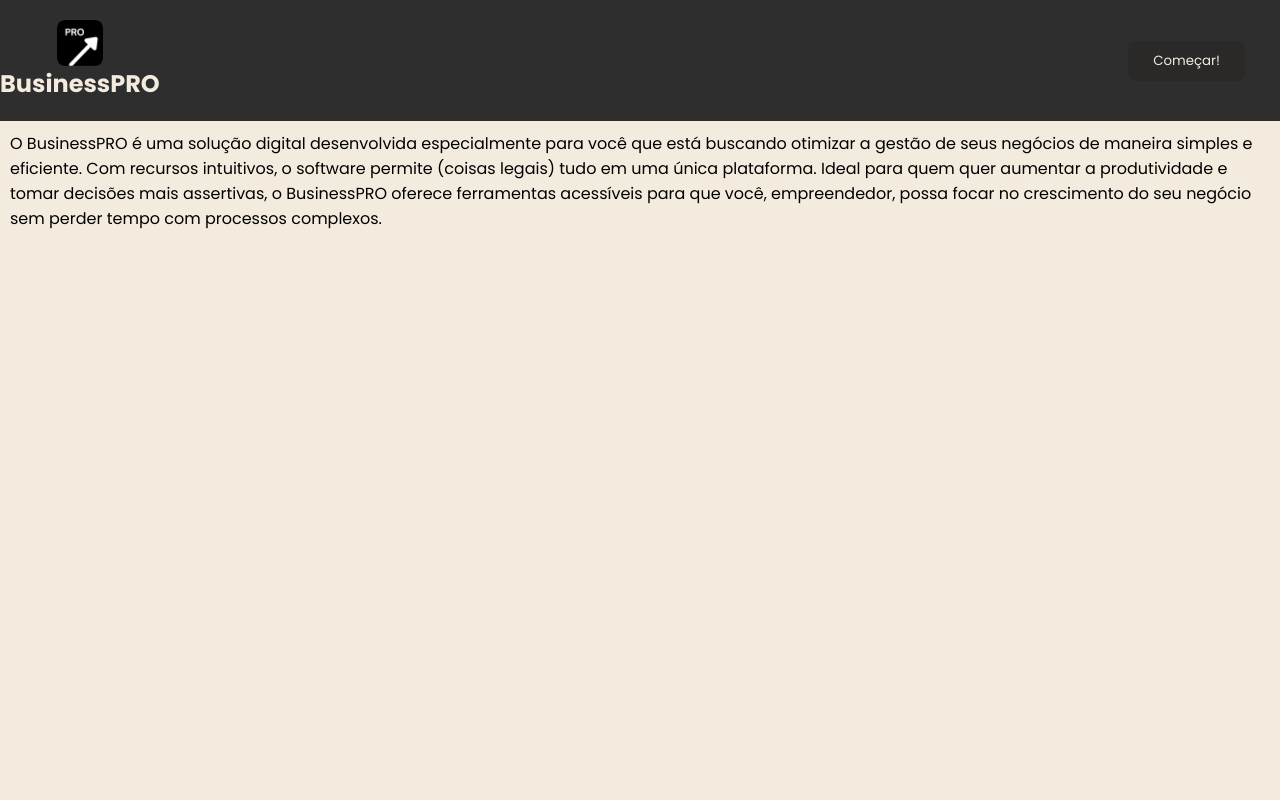
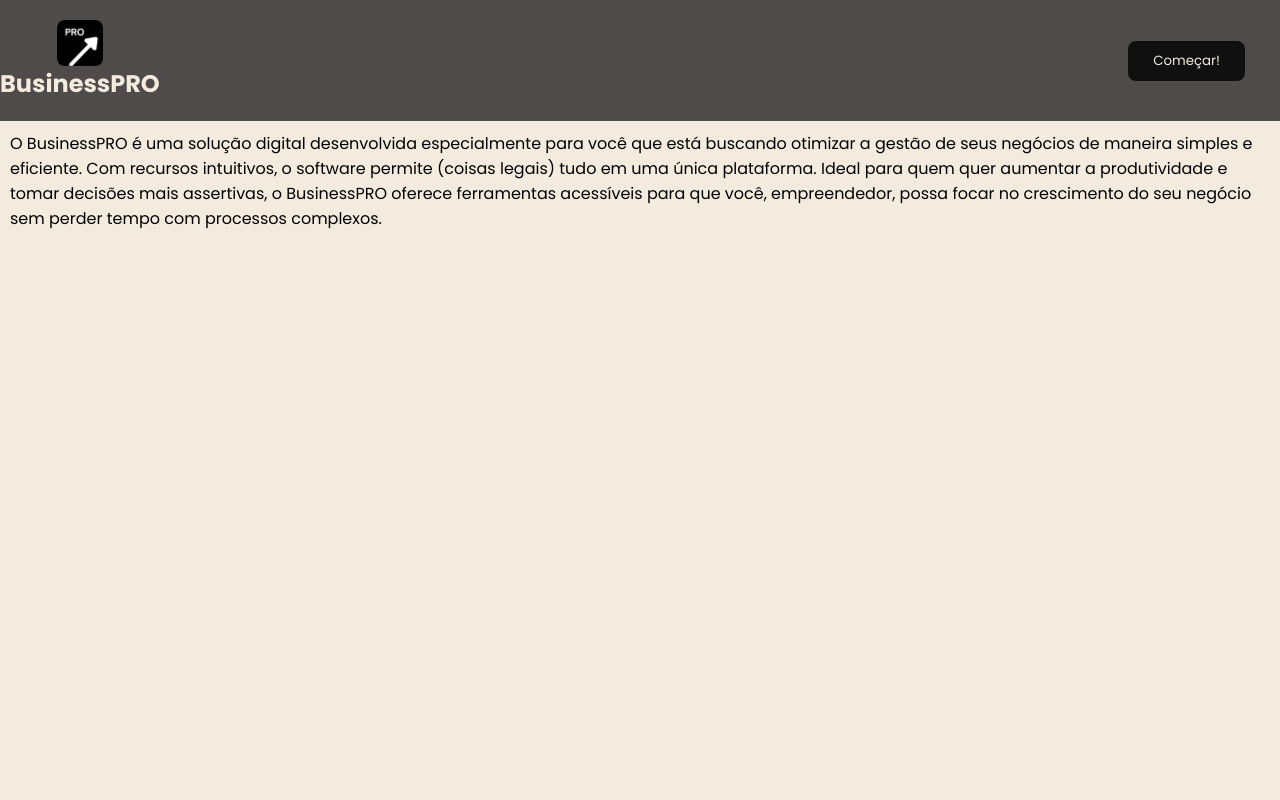
Before and after one commit to dfmrenato/businesspro, a PHP site: page / in a window 1280 px wide. Run offline with PHP 8.4, Linux system fonts and the light colour scheme.

Commit message:
cores do root

```diff
--- a/css/style.css
+++ b/css/style.css
@@ -5,8 +5,8 @@
 /*Variáveis*/
 :root {
     --cor-escura: #1d1d1c;
-    --cor-principal: #2a2928;
-    --cor-secundaria: #2e2e2e;
+    --cor-principal: #101010;
+    --cor-secundaria: #4f4b4b;
     --cor-esbranquiçada: #f4ebdf;
     --cor-branca: #fff9ef;
     --cor-de-fundo: var(--cor-esbranquiçada);
```
